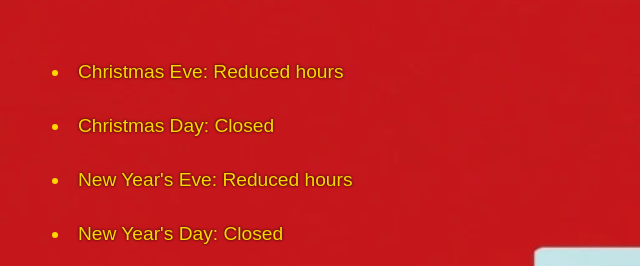
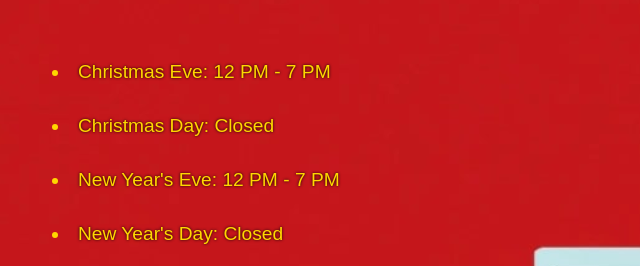
Before and after one commit to PoopManJonesy/PoopManJonesy.github.io, a plain HTML site: page index.html in a window 1280 px wide. Shown: the part 916-1182 px from the top of the page, 401-1041 px from the left. Drawn offline with Linux system fonts and the light colour scheme.

Commit message:
Update index.html

```diff
--- a/index.html
+++ b/index.html
@@ -38,9 +38,9 @@
         <section class="holiday">
             <h2>Holiday Schedule</h2>
             <ul>
-                <li>Christmas Eve: Reduced hours</li>
+                <li>Christmas Eve: 12 PM - 7 PM</li>
                 <li>Christmas Day: Closed</li>
-                <li>New Year's Eve: Reduced hours</li>
+                <li>New Year's Eve: 12 PM - 7 PM</li>
                 <li>New Year's Day: Closed</li>
                 <li>Thanksgiving: Closed</li>
                 <li>4th of July: Possible extended closure</li>
```
